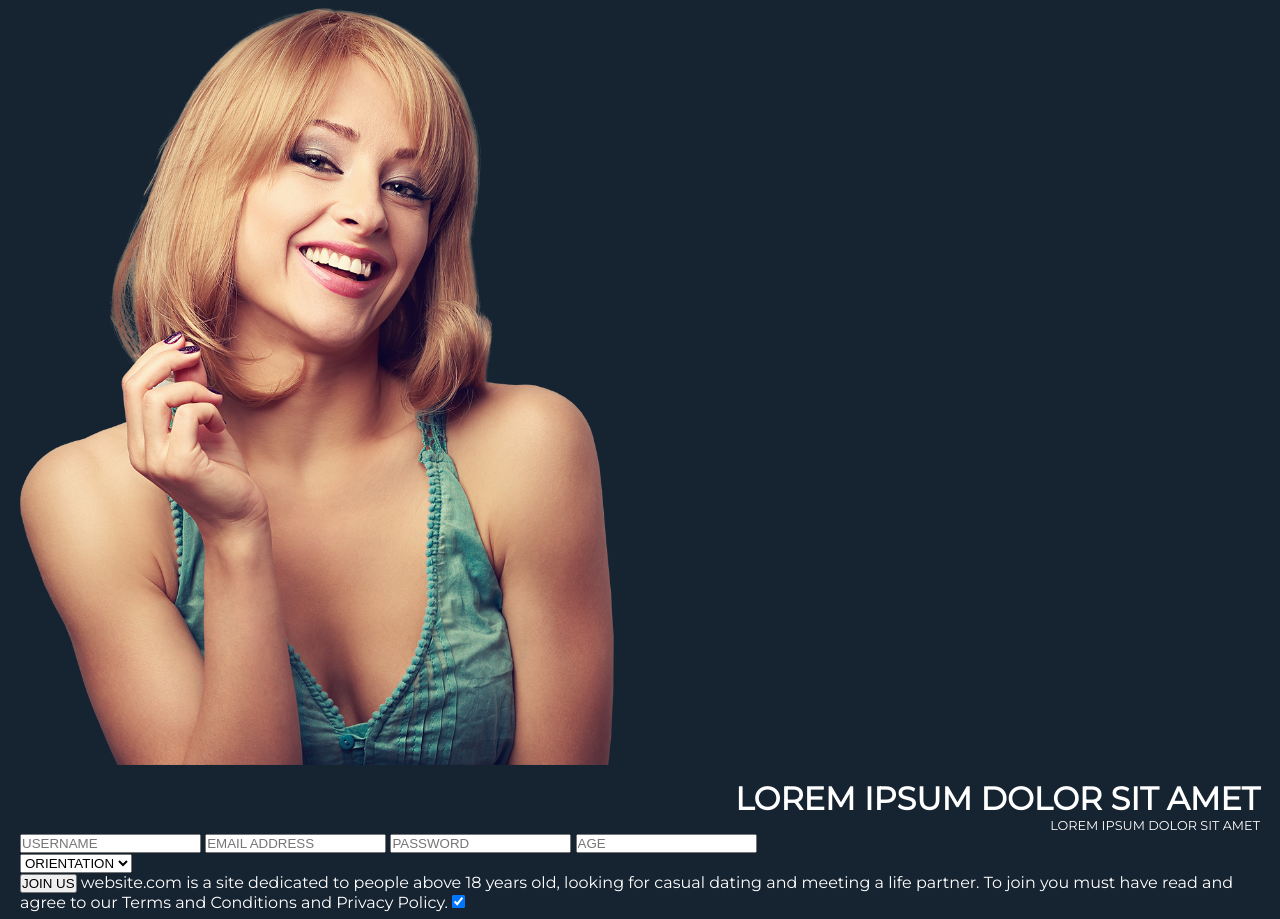
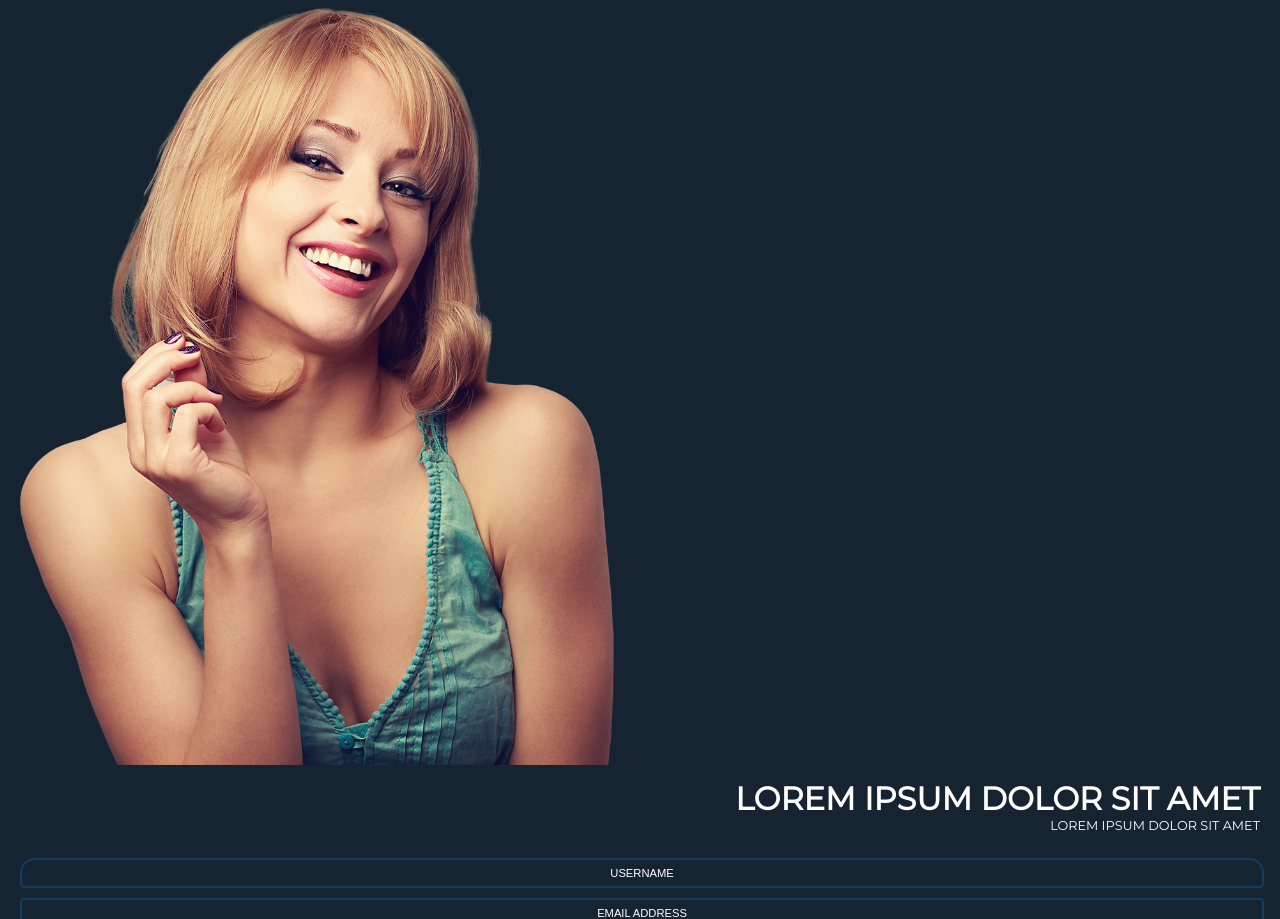
Before and after one commit to popdesign13/Codeplicity, a plain HTML site: page index.html in a window 1280 px wide. Shown: the part 65-984 px from the top of the page. Drawn offline with Linux system fonts and the light colour scheme.

Commit message:
content - izrada forme input

```diff
--- a/scss/_form.scss
+++ b/scss/_form.scss
@@ -0,0 +1,39 @@
+/*************** FORM ***************/
+
+.form {
+    margin: 20px 0px;
+
+    &__control {
+        background: none;
+        color: $color-text;
+        font-size: 0.7rem;
+        text-transform: uppercase;
+        text-align: center;
+        width: 100%;
+        padding: 7px 0px;
+        border: 2px solid $color-button-outline;
+        border-radius: 4px;
+        margin: 5px 0;
+
+        &:nth-child(1) {
+            border-top-left-radius: 15px;
+            border-top-right-radius: 15px;
+        }
+
+        &::placeholder {
+            color: $color-text;
+            opacity: 1;
+        }
+
+        &:focus {
+            border: 2px solid $color-button;
+        }
+
+        &:focus::placeholder {
+            color: transparent;
+        }
+    }
+
+
+
+}
```
Also changed, not shown: css/style.css, 1 other file.
